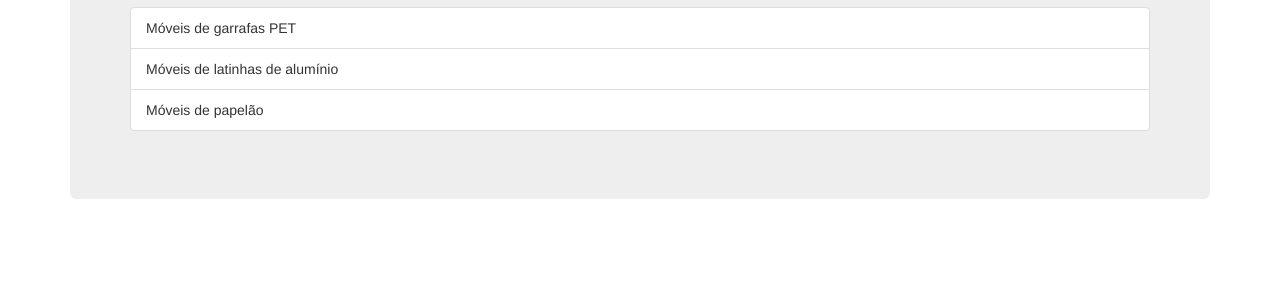
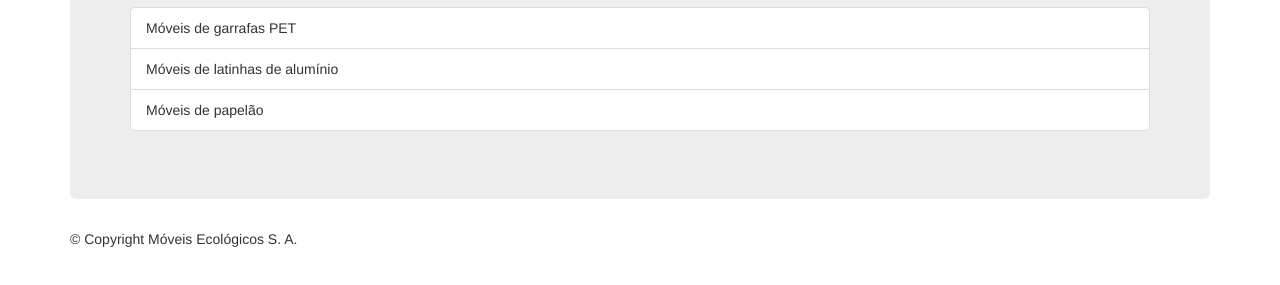
Before and after one commit to Christian-Fernando993/moveis-ecologicos, a plain HTML site: page index.html in a window 1280 px wide. Shown: the part 193-478 px from the top of the page. Drawn offline with nearby package versions, Linux system fonts and the light colour scheme.

Commit message:
Adicionando rodapé com copyright

```diff
--- a/index.html
+++ b/index.html
@@ -27,6 +27,9 @@
 				</li>
 			</ul>
 		</div>
+		<p>
+			&copy; Copyright Móveis Ecológicos S. A.
+		</p>
 	</div>
 </body>
 </html>
```
